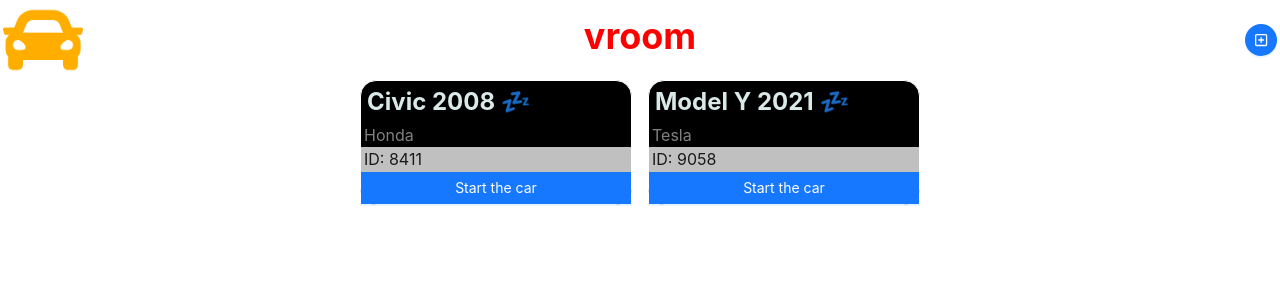
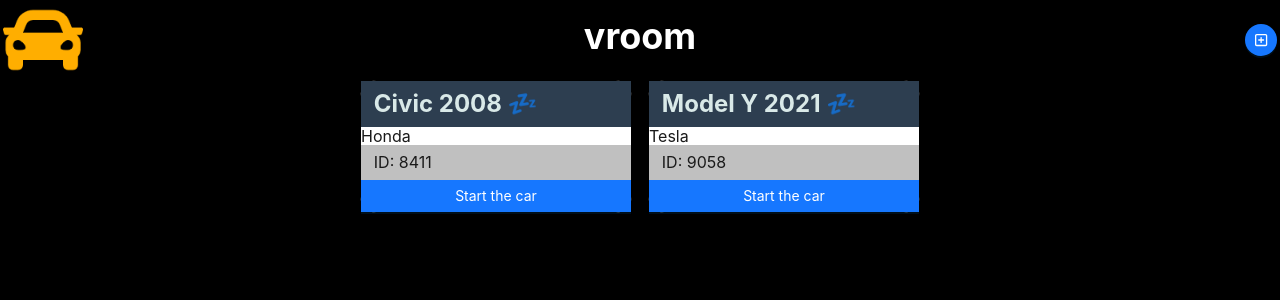
Before and after one commit to leoelicos/digital-garage, a React (Create React App) app: page / in a window 1280 px wide. Shown: the top 300 px of the page. Built offline with nearby package versions, Linux system fonts and the light colour scheme.

Commit message:
Add minicar class for car graphic

```diff
--- a/src/app.css
+++ b/src/app.css
@@ -1,3 +1,9 @@
+.vroom {
+  background-color: black;
+  width: 100%;
+  height: 100vh;
+  overflow-y: auto;
+}
 .vroom header {
   display: flex;
   justify-content: space-between;
@@ -16,7 +22,7 @@
   position: absolute;
   left: 50%;
   transform: translateX(-50%);
-  color: red;
+  color: white;
 }
 .vroom section.car-list {
   display: flex;
@@ -25,8 +31,8 @@
   gap: 1rem;
 }
 .vroom section.car-list .card {
-  background-color: rgb(0, 0, 0);
-  border: 1px solid white;
+  background-color: rgb(255, 255, 255);
+  border: 1px solid rgb(0, 0, 0);
   border-radius: 1rem;
   flex-basis: 100%;
 }
@@ -41,13 +47,18 @@
   }
 }
 .vroom section.car-list .card h4 {
-  background-color: transparent !important;
+  padding: 1vh 1vw;
+  margin: 0;
 }
-.vroom section.car-list .card div.make {
-  color: gray;
-  padding: 3px;
+.vroom section.car-list .card h4 .minicar {
+  display: inline-block;
+  background-color: orange;
+  padding: 1vmin;
+  border-radius: 50%;
+  margin-right: 1vw;
+  font-size: max(32px, 8vmin);
 }
 .vroom section.car-list .card div.id {
-  padding: 3px;
+  padding: 1vh 1vw;
   background-color: silver !important;
 }/*# sourceMappingURL=app.css.map */
--- a/src/app.scss
+++ b/src/app.scss
@@ -1,4 +1,9 @@
 .vroom {
+  background-color: black;
+  width: 100%;
+  height: 100vh;
+  overflow-y: auto;
+
   header {
     display: flex;
     justify-content: space-between;
@@ -20,7 +25,7 @@
       position: absolute;
       left: 50%;
       transform: translateX(-50%);
-      color: red;
+      color: white;
     }
   }
 
@@ -31,8 +36,8 @@
     gap: 1rem;
 
     .card {
-      background-color: rgb(0, 0, 0);
-      border: 1px solid white;
+      background-color: rgb(255, 255, 255);
+      border: 1px solid rgb(0, 0, 0);
       border-radius: 1rem;
       flex-basis: 100%;
 
@@ -45,14 +50,21 @@
       }
 
       h4 {
-        background-color: transparent !important;
+        padding: 1vh 1vw;
+        margin: 0;
+
+        .minicar {
+          display: inline-block;
+          background-color: orange;
+          padding: 1vmin;
+          border-radius: 50%;
+          margin-right: 1vw;
+          font-size: max(32px, 8vmin);
+        }
       }
-      div.make {
-        color: gray;
-        padding: 3px;
-      }
+
       div.id {
-        padding: 3px;
+        padding: 1vh 1vw;
         background-color: silver !important;
       }
     }
```
Also changed, not shown: 1 other file (tests, documents, lock files or other folders).
